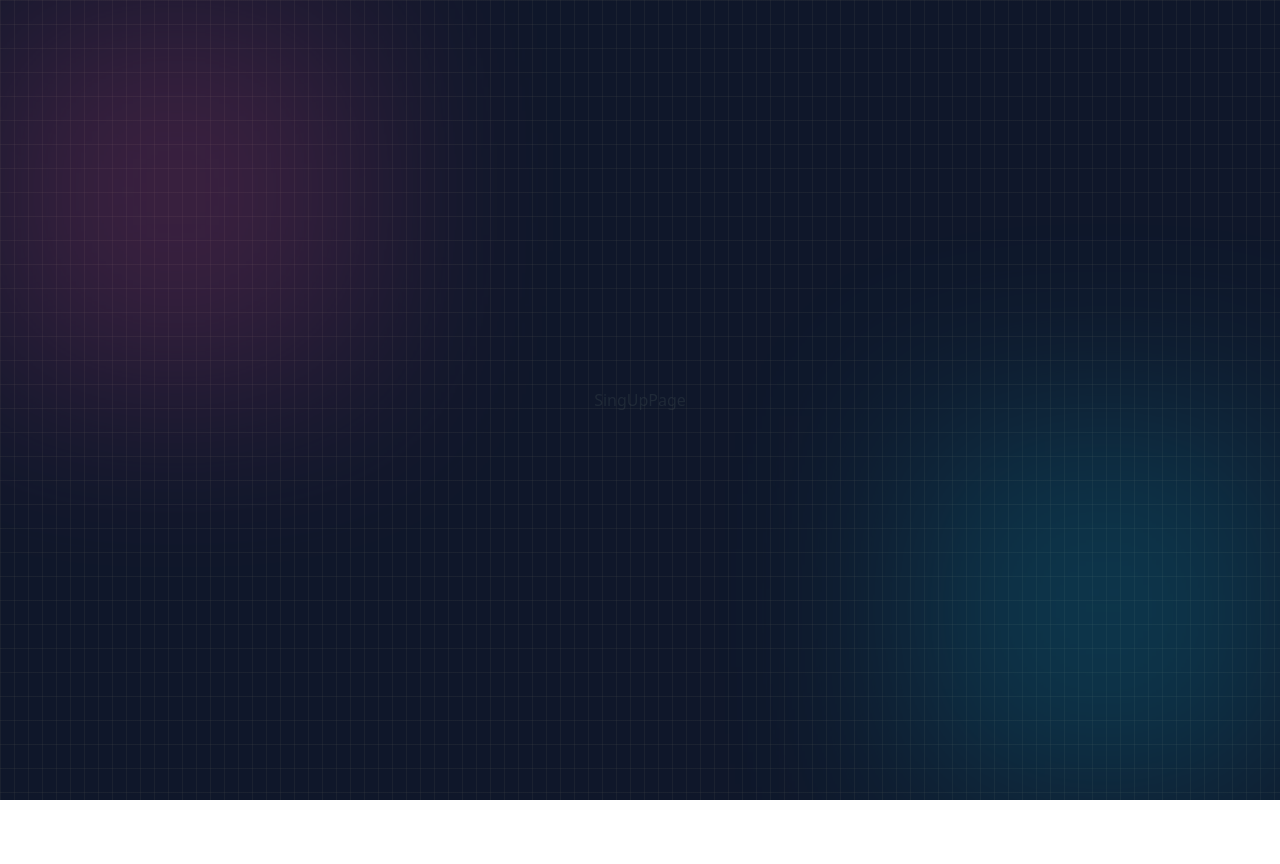
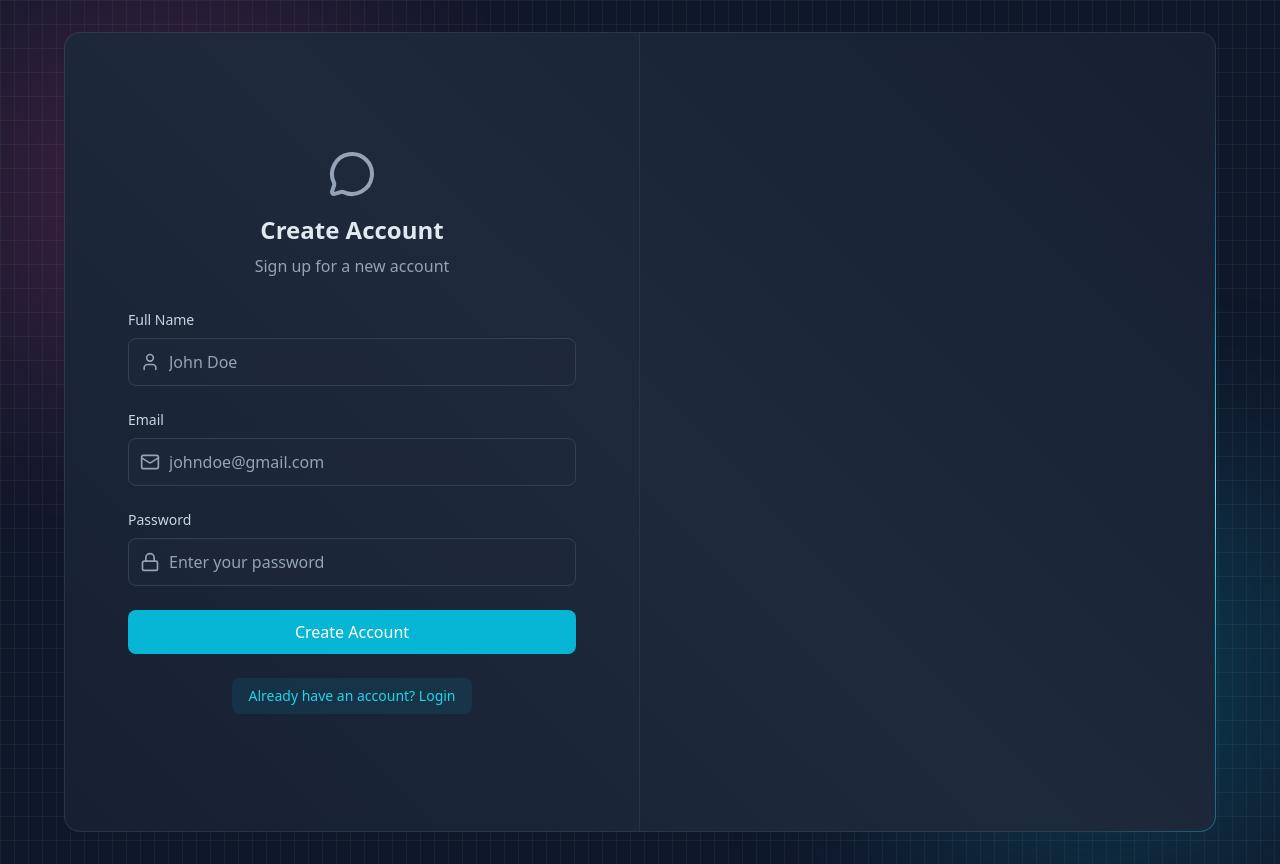
Before and after one commit to Shabir-Ahmad-Sediqi/chat-application, a React app in the folder frontend/: page /signup in a window 1280 px wide. Before the commit the page ends 800 px from the top, so only its background shows below. Built offline with nearby package versions, Linux system fonts and the light colour scheme; no server answers; the HTML template or start-up script is replaced by a standard one.

Commit message:
Created signup page

```diff
--- a/frontend/package.json
+++ b/frontend/package.json
@@ -11,8 +11,10 @@
   },
   "dependencies": {
     "axios": "^1.13.2",
+    "lucide-react": "^0.554.0",
     "react": "^19.2.0",
     "react-dom": "^19.2.0",
+    "react-hot-toast": "^2.6.0",
     "react-router": "^7.9.6",
     "zustand": "^5.0.3"
   },
--- a/frontend/src/App.tsx
+++ b/frontend/src/App.tsx
@@ -4,16 +4,22 @@
 import LoginPage from "./pages/loginPage"
 import SignUpPage from "./pages/signUpPage"
 import { useAuthStore } from "./store/useAuthStore"
+import { useEffect } from "react"
+import { Navigate } from "react-router"
+import PageLoader from "./components/pageloader"
+import { Toaster } from "react-hot-toast"
 
 function App() {
 
-  const { authUser, isLoggedIn, login } = useAuthStore() as {
-    authUser: any;
-    isLoggedIn: boolean;
-    login: () => void;
-  };
-  console.log("auth user", authUser)
-  console.log("Is LOGGED IN", isLoggedIn)
+  const { checkAuth, authUser, isCheckingAuth } = useAuthStore() as any;
+
+  useEffect(() => {
+    checkAuth();
+  }, [checkAuth]);
+
+  console.log(authUser)
+
+  if (isCheckingAuth) return <PageLoader/>
 
   return (
     <div className="min-h-screen bg-slate-900 relative flex items-center
@@ -25,10 +31,11 @@
     <div className="absolute bottom-0 -right-4 size-96 bg-cyan-500 opacity-20 blur-[100px]" />
 
     <Routes>
-      <Route path="/" element={<ChatPage/>}/>
-      <Route path="/login" element={<LoginPage/>}/>
-      <Route path="/signup" element={<SignUpPage/>}/>
+      <Route path="/" element={authUser ? <ChatPage/> : <Navigate to={"/login"}/>}/>
+      <Route path="/login" element={!authUser ? <LoginPage/> : <Navigate to={"/"}/>}/>
+      <Route path="/signup" element={!authUser ? <SignUpPage/> : <Navigate to={"/"}/>}/>
     </Routes>
+    <Toaster/>
     </div>
   )
 }
--- /dev/null
+++ b/frontend/src/components/borderAnimatedContainer.tsx
@@ -0,0 +1,13 @@
+// How to make animated gradient border 👇
+// https://cruip-tutorials.vercel.app/animated-gradient-border/
+
+import type { ReactNode } from 'react';
+
+function BorderAnimatedContainer({ children }: { children?: ReactNode }) {
+  return (
+    <div className="w-full h-full [background:linear-gradient(45deg,#172033,theme(colors.slate.800)_50%,#172033)_padding-box,conic-gradient(from_var(--border-angle),theme(colors.slate.600/.48)_80%,_theme(colors.cyan.500)_86%,_theme(colors.cyan.300)_90%,_theme(colors.cyan.500)_94%,_theme(colors.slate.600/.48))_border-box] rounded-2xl border border-transparent animate-border  flex overflow-hidden">
+      {children}
+    </div>
+  );
+}
+export default BorderAnimatedContainer;
--- /dev/null
+++ b/frontend/src/components/pageloader.tsx
@@ -0,0 +1,11 @@
+import React from 'react'
+import { LoaderIcon } from 'lucide-react'
+function PageLoader() {
+  return (
+    <div className='flex items-center justify-center h-screen'>
+        <LoaderIcon className='size-10 animate-spin'/>
+    </div>
+  )
+}
+
+export default PageLoader
--- a/frontend/src/index.css
+++ b/frontend/src/index.css
@@ -1,3 +1,35 @@
 @tailwind base;
 @tailwind components;
 @tailwind utilities;
+
+@property --border-angle {
+  inherits: false;
+  initial-value: 0deg;
+  syntax: "<angle>";
+}
+
+.input {
+  @apply w-full bg-slate-800/50 border border-slate-700 rounded-lg py-2 pl-10 pr-4 text-slate-200 placeholder-slate-400 focus:ring-2 focus:ring-cyan-500 focus:border-transparent;
+}
+
+.auth-input-icon {
+  @apply absolute left-3 top-1/2 -translate-y-1/2 text-slate-400 size-5;
+}
+
+.auth-input-label {
+  @apply block text-sm font-medium text-slate-300 mb-2;
+}
+
+.auth-badge {
+  @apply inline-flex items-center px-3 py-1 text-xs font-medium rounded-full bg-cyan-500/20 text-cyan-300;
+}
+
+.auth-btn {
+  @apply w-full bg-cyan-500 text-white rounded-lg py-2.5 font-medium
+  hover:bg-cyan-600 focus:ring-2 focus:ring-cyan-500;
+}
+
+.auth-link {
+  @apply px-4 py-2 inline-block bg-cyan-500/10 rounded-lg text-cyan-400
+  hover:text-cyan-500 text-sm transition-colors;
+}
--- a/frontend/src/pages/signUpPage.tsx
+++ b/frontend/src/pages/signUpPage.tsx
@@ -1,8 +1,102 @@
-import React from 'react'
+import React, { useState } from 'react'
+import BorderAnimatedContainer from '../components/borderAnimatedContainer'
+import { MessageCircleIcon, LockIcon, MailIcon, UserIcon, LoaderIcon } from "lucide-react";
+import { Link } from 'react-router';
+import { useAuthStore } from '../store/useAuthStore';
 
 function SignUpPage() {
+  const {isSigningUp} = useAuthStore()
+  const [formData, setFormData] = useState({fullName: "", email: "", password: ""})
+
+  const handleSubmit = () => {
+
+  }
+
   return (
-    <div>SingUpPage</div>
+    <div className='w-full flex items-center justify-center p-4 bg-slate-900'>
+      <div className='relative w-full max-w-6xl md:h-[800px] h-[650px]'>
+        <BorderAnimatedContainer>
+          <div className='w-full flex flex-col md:flex-row'>
+            {/* FORM COLUMN - LEFT SIDE */}
+            <div className='md:w-1/2 p-8 flex items-center justify-center md:border-r border-slate-600/30'>
+              <div className='w-full max-w-md'>
+                {/* HEADING TEXT */}
+                <div className="text-center mb-8">
+                  <MessageCircleIcon className="w-12 h-12 mx-auto text-slate-400 mb-4" />
+                  <h2 className="text-2xl font-bold text-slate-200 mb-2">Create Account</h2>
+                  <p className="text-slate-400">Sign up for a new account</p>
+                </div>
+                {/* FORM */}
+                  <form onSubmit={handleSubmit} className="space-y-6">
+                      {/* FULL NAME */}
+                      <div>
+                        <label className="auth-input-label">Full Name</label>
+                        <div className="relative">
+                          <UserIcon className="auth-input-icon" />
+
+                          <input
+                            type="text"
+                            value={formData.fullName}
+                            onChange={(e) => setFormData({ ...formData, fullName: e.target.value })}
+                            className="input"
+                            placeholder="John Doe"
+                          />
+                        </div>
+                      </div>
+
+                      {/* EMAIL INPUT */}
+                      <div>
+                        <label className="auth-input-label">Email</label>
+                        <div className="relative">
+                          <MailIcon className="auth-input-icon" />
+
+                          <input
+                            type="email"
+                            value={formData.email}
+                            onChange={(e) => setFormData({ ...formData, email: e.target.value })}
+                            className="input"
+                            placeholder="johndoe@gmail.com"
+                          />
+                        </div>
+                      </div>
+
+                      {/* PASSWORD INPUT */}
+                      <div>
+                        <label className="auth-input-label">Password</label>
+                        <div className="relative">
+                          <LockIcon className="auth-input-icon" />
+
+                          <input
+                            type="password"
+                            value={formData.password}
+                            onChange={(e) => setFormData({ ...formData, password: e.target.value })}
+                            className="input"
+                            placeholder="Enter your password"
+                          />
+                        </div>
+                      </div>
+
+                      {/* SUBMIT BUTTON */}
+                      <button className="auth-btn" type="submit" disabled={isSigningUp}>
+                        {isSigningUp ? (
+                          <LoaderIcon className="w-full h-5 animate-spin text-center" />
+                        ) : (
+                          "Create Account"
+                        )}
+                      </button>
+                  </form>
+
+                <div className="mt-6 text-center">
+                  <Link to="/login" className="auth-link">
+                    Already have an account? Login
+                  </Link>
+                </div>
+              </div>
+            </div>
+          </div>
+        </BorderAnimatedContainer>
+      </div>
+    </div>
   )
 }
 
--- a/frontend/src/store/useAuthStore.ts
+++ b/frontend/src/store/useAuthStore.ts
@@ -1,11 +1,64 @@
 import { create } from "zustand";
+import { axiosInstance } from "../libs/axios";
+import toast from "react-hot-toast";
 
-export const useAuthStore = create((set) => ({
-    authUser: {name: "Shabir Ahmad", _id:"123", age: 21},
-    isLoggedIn: false,
+interface ApiResponse<T>{
+    success: boolean;
+    data?: T;
+    message?: string
+};
+interface User {
+  _id: string;
+  fullName: string;
+  email: string;
+  profilePic?: string;
+};
 
-    login: () => {
-        console.log("We just logged in")
-        set({isLoggedIn: true})
+interface SignUpPayload{
+    fullName: string,
+    email: string,
+    password: string
+}
+
+interface AuthStore {
+  authUser: User | null;
+  isCheckingAuth: boolean;
+  isSigningUp: boolean;
+  checkAuth: () => Promise<void>;
+  signup: (data: SignUpPayload) => Promise<void>;
+}
+
+export const useAuthStore = create<AuthStore>((set) => ({
+  authUser: null,
+  isCheckingAuth: true,
+  isSigningUp: false,
+
+  checkAuth: async () => {
+    try {
+      const res = await axiosInstance.get<ApiResponse<User>>("/auth/check");
+      if (res.data.success && res.data.data) set({ authUser: res.data.data });
+    } catch (error) {
+      console.log(`Error in authCheck ${error}`);
+      set({ authUser: null });
+    } finally {
+      set({ isCheckingAuth: false });
     }
-}))
+  },
+
+  signup: async (data: SignUpPayload) => {
+    set({ isSigningUp: true });
+    try {
+      const res = await axiosInstance.post<ApiResponse<User>>("/auth/signup", data);
+      if (res.data.success && res.data.data){
+         set({ authUser: res.data.data });
+         toast.success("Account created successfully");
+      }
+    } catch (error: any) {
+      const message =
+        error?.response?.data?.message ?? error?.message ?? "Signup failed";
+      toast.error(message);
+    } finally {
+      set({ isSigningUp: false });
+    }
+  },
+}));
--- a/frontend/tailwind.config.js
+++ b/frontend/tailwind.config.js
@@ -1,13 +1,19 @@
-import daisyui from 'daisyui';
+import daisyui from "daisyui";
 
 /** @type {import('tailwindcss').Config} */
 export default {
-  content: [
-    "./index.html",
-    "./src/**/*.{js,ts,jsx,tsx}",
-  ],
+  content: ["./index.html", "./src/**/*.{js,ts,jsx,tsx}"],
   theme: {
-    extend: {},
+    extend: {
+      animation: {
+        border: "border 4s linear infinite",
+      },
+      keyframes: {
+        border: {
+          to: { "--border-angle": "360deg" },
+        },
+      },
+    },
   },
   plugins: [daisyui],
-}
+};
```
Also changed, not shown: 1 other file (tests, documents, lock files or other folders).
